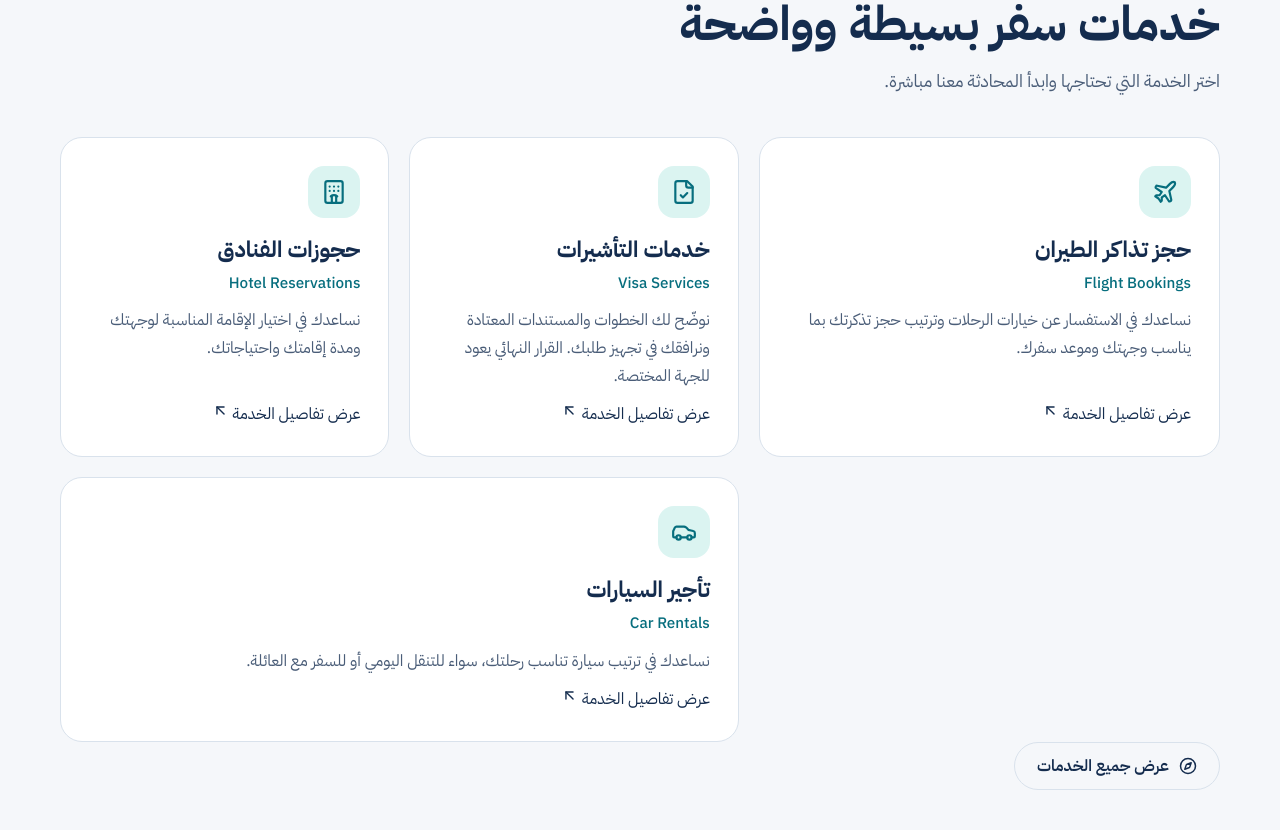
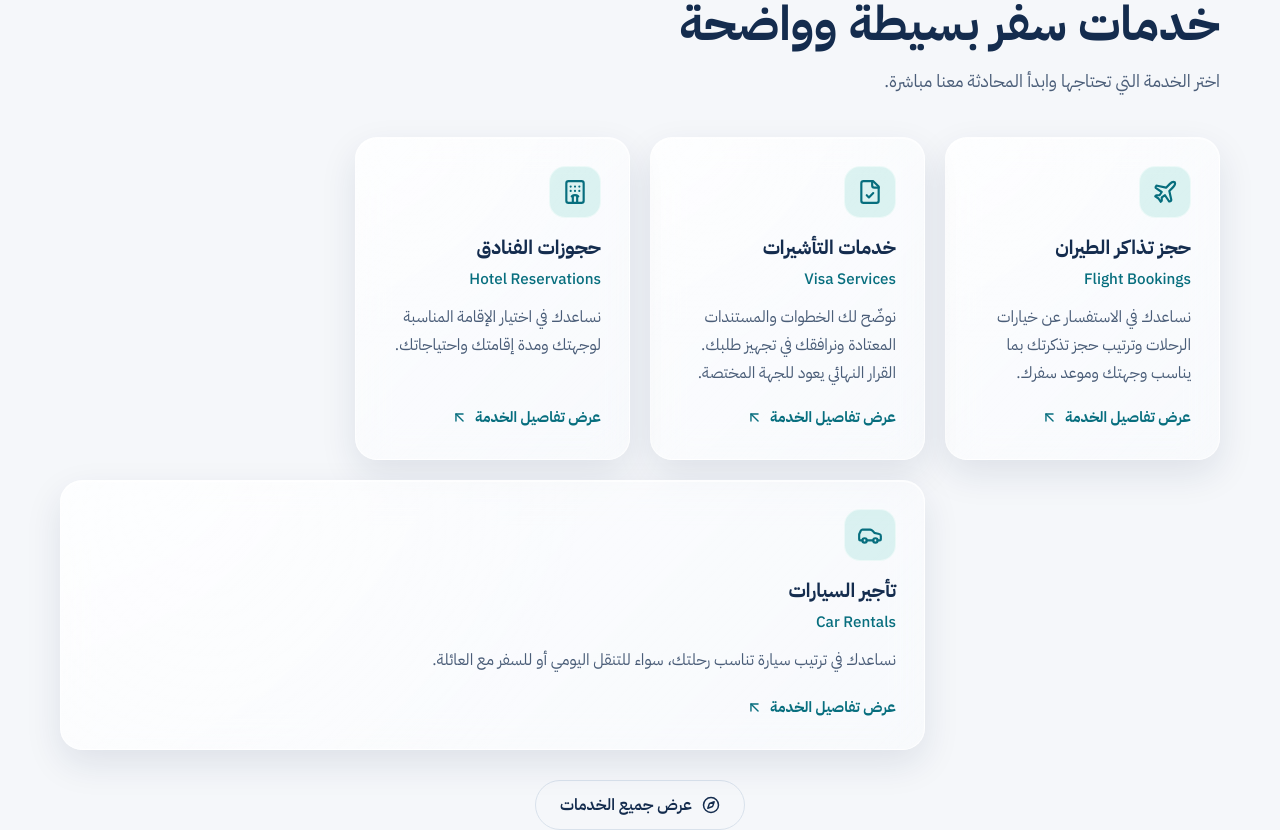
Before and after one commit to khwy1d/Maak, a React (Vite) app: page / in a window 1280 px wide. Shown: the part 1040-1870 px from the top of the page. Built offline with nearby package versions, Linux system fonts and the light colour scheme.

Commit message:
Apply glassmorphism styling to service cards

```diff
--- a/src/styles/global.css
+++ b/src/styles/global.css
@@ -335,3 +335,68 @@ button, input, select, textarea { touch-action: manipulation; }
   }
   .hero-watermark { opacity: .17; }
 }
+
+
+/* Glassmorphism service cards inspired by the supplied reference */
+.services { grid-template-columns: repeat(1, minmax(0, 1fr)); gap: 18px; }
+@media (min-width: 640px) {
+  .services { grid-template-columns: repeat(2, minmax(0, 1fr)); gap: 20px; }
+}
+@media (min-width: 1000px) {
+  .services { grid-template-columns: repeat(4, minmax(0, 1fr)); gap: 20px; }
+}
+.service.service-card-link {
+  position: relative;
+  min-width: 0;
+  min-height: 270px;
+  overflow: hidden;
+  cursor: pointer;
+  color: var(--text);
+  background: linear-gradient(135deg, rgba(255,255,255,.76), rgba(255,255,255,.34));
+  border: 1px solid rgba(255,255,255,.72);
+  box-shadow: 0 14px 36px rgba(20,44,78,.10), inset 0 1px 0 rgba(255,255,255,.7);
+  backdrop-filter: blur(18px) saturate(155%);
+  -webkit-backdrop-filter: blur(18px) saturate(155%);
+  text-decoration: none;
+}
+:root[data-theme="dark"] .service.service-card-link {
+  color: var(--text);
+  background: linear-gradient(135deg, rgba(30,52,80,.78), rgba(12,27,51,.60));
+  border-color: rgba(217,226,236,.16);
+  box-shadow: 0 14px 36px rgba(0,0,0,.24), inset 0 1px 0 rgba(255,255,255,.08);
+}
+.service.service-card-link::before {
+  content: "";
+  position: absolute;
+  inset: 0;
+  pointer-events: none;
+  background: radial-gradient(circle at 12% 0%, rgba(255,255,255,.42), transparent 52%);
+  opacity: .85;
+}
+.service.service-card-link > * { position: relative; }
+.service.service-card-link:hover,
+.service.service-card-link:focus-visible {
+  transform: translateY(-4px);
+  border-color: color-mix(in srgb, var(--accent) 48%, white);
+  box-shadow: 0 18px 42px rgba(20,44,78,.16), inset 0 1px 0 rgba(255,255,255,.8);
+}
+.service.service-card-link h3 { font-size: 1.22rem; }
+.service.service-card-link .service-icon {
+  background: rgba(32,184,166,.14);
+  border: 1px solid rgba(255,255,255,.48);
+}
+.service-card-hint {
+  display: inline-flex;
+  align-items: center;
+  gap: 7px;
+  margin-top: auto;
+  padding-top: 8px;
+  color: var(--accent-text);
+  font-size: .92rem;
+  font-weight: 700;
+}
+.services-all-wrap { display: flex; justify-content: center; margin-top: 30px; }
+.services-all { min-height: 50px; padding-inline: 24px; }
+@media (max-width: 639px) {
+  .service.service-card-link { min-height: 230px; padding: 23px; }
+}
```
